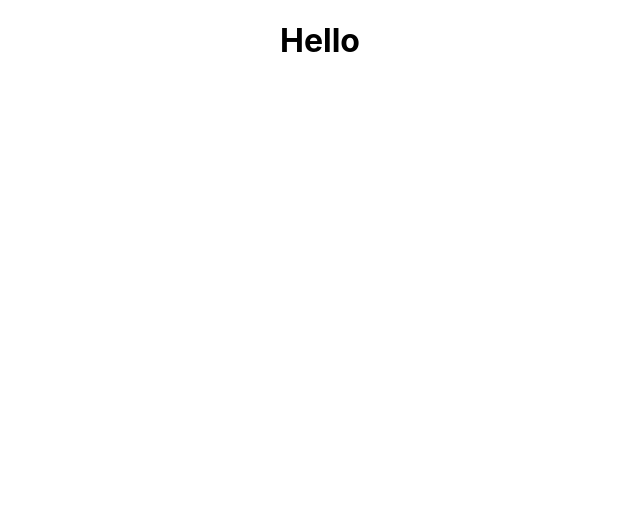
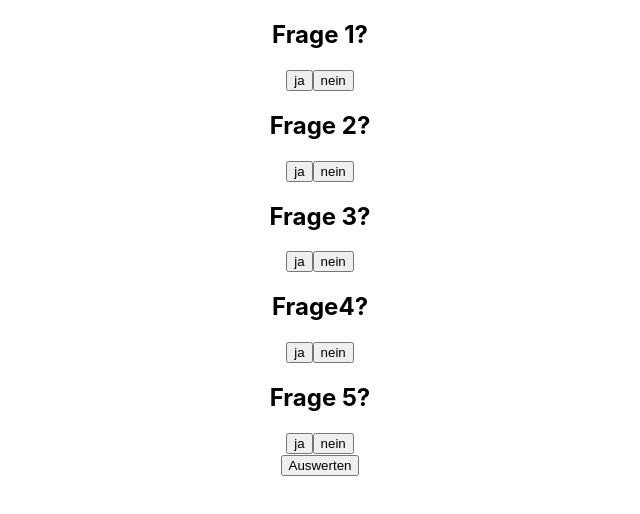
Before and after one commit to cd-Roid/antwerpes-frontend-aufgabe, a React (Create React App) app in the folder antwerpes/: page / in a window 1280 px wide. Shown: the top 514 px of the page, without its empty margins (320-960 px from the left). Built offline with nearby package versions, Linux system fonts and the light colour scheme.

Commit message:
ADD: template for basic functions

```diff
--- a/antwerpes/src/App.js
+++ b/antwerpes/src/App.js
@@ -1,17 +1,67 @@
-import './App.css';
-//import {useState, useEffect} from 'react';
+import './App.css'
+import {Component} from 'react';
 
+class App extends Component {
 
-import './App.css';
+  constructor(props){
+    super(props)
 
-function App() {
+    this.state = {
+      answer1: false,
+      answer2: false,
+      answer3: false,
+      answer4: false,
+      answer5: false
+    }
+  }
 
+   setAnswer = (event) => {
+    let target = event.target.name;
+    console.log(target);
+  }
 
-  return (
-    <div className="App">
-     <h1>Hello</h1>
-    </div>
-  );
+  render(){
+
+    return (
+      <div className="App">
+        <section>
+          <h2>Frage 1?</h2>
+          <button name="1-j" onClick={this.setAnswer}>ja</button>
+          <button name ="1-n" onClick={this.setAnswer} >nein</button>
+        </section>
+
+        <section>
+          <h2>Frage 2?</h2>
+          <button name="2-j" onClick={this.setAnswer}>ja</button>
+          <button name="2-n" onClick={this.setAnswer}>nein</button>
+        </section>
+
+        <section>
+          <h2>Frage 3?</h2>
+          <button name="3-j" onClick={this.setAnswer}>ja</button>
+          <button name="3-n" onClick={this.setAnswer}>nein</button>
+        </section>
+
+        <section>
+          <h2>Frage4?</h2>
+          <button name="4-j" onClick={this.setAnswer}>ja</button>
+          <button name="4-n" onClick={this.setAnswer}>nein</button>
+        </section>
+
+        <section>
+          <h2>Frage 5?</h2>
+          <button name="5-j" onClick={this.setAnswer}>ja</button>
+          <button name="5-n" onClick={this.setAnswer}>nein</button>
+        </section>
+
+        <div>
+          <button name="auswerten" onClick={this.setAnswer}>Auswerten</button>
+        </div>
+
+      </div>
+    )
+  }
+
 }
 
 export default App;
```
